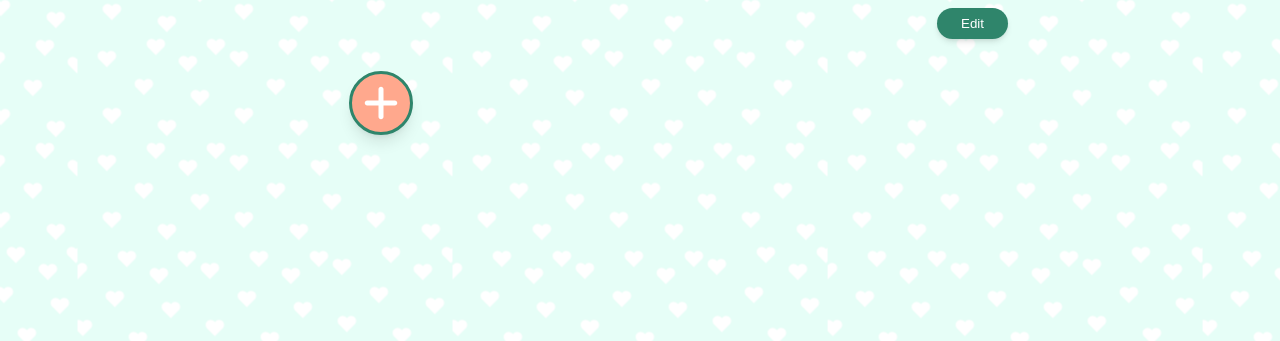
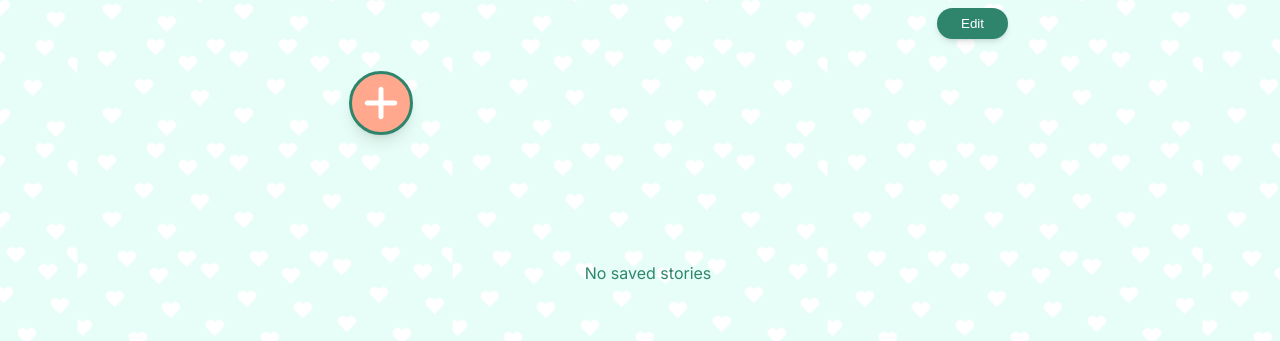
Before and after one commit to EmelieJohanna/FairyTailor, a Next.js app in the folder frontend/: page /SavedStories in a window 1280 px wide. Shown: the part 143-484 px from the top of the page. Built offline with nearby package versions, Linux system fonts and the light colour scheme.

Commit message:
savedStories styling. Lade till en text för när det inte finns några sparade stories

```diff
--- a/frontend/app/SavedStories/components/StoryThumbnail.jsx
+++ b/frontend/app/SavedStories/components/StoryThumbnail.jsx
@@ -15,17 +15,17 @@ const StoryThumbnail = ({
         <img
           src={story.image_url}
           alt={story.story_title}
-          className="w-[160px] h-auto md:w-[200px] object-cover rounded-lg"
+          className="w-[160px] h-auto md:w-[200px] object-cover rounded-lg border-solid border-dark-green"
         />
         <div className="flex flex-col items-center mt-4">
           <button
-            className="p-1 md:p-3 w-[160px] md:w-[200px] text-[12px] text-center bg-[#9bf2d9] text-black border-[2px] border-solid shadow-md shadow-gray-400 border-[#2f856b] cursor-pointer active:shadow-none"
+            className="p-1 md:p-2 w-[160px] md:w-[200px] md:text-[16px] text-center bg-[#9bf2d9] text-black border-[2px] border-solid shadow-md shadow-gray-400 border-[#2f856b] cursor-pointer active:shadow-none"
             onClick={onLoadFromSavedPage}
           >
             Continue
           </button>
           <button
-            className="p-1 md:p-3  mt-2 w-[160px] md:w-[200px] text-[12px] text-center bg-[#9bf2d9] text-black border-[2px] border-solid shadow-md shadow-gray-400 border-[#2f856b] cursor-pointer active:shadow-none"
+            className="p-1 md:p-2  mt-2 w-[160px] md:w-[200px] md:text-[16px] text-center bg-[#9bf2d9] text-black border-[2px] border-solid shadow-md shadow-gray-400 border-[#2f856b] cursor-pointer active:shadow-none"
             onClick={onLoadFromStart}
           >
             Start from beginning
--- a/frontend/app/SavedStories/page.js
+++ b/frontend/app/SavedStories/page.js
@@ -129,7 +129,24 @@ const SavedStories = () => {
           <div className="flex flex-col justify-center mb-16 md:mb-28">
             <AddStoryBtn />
           </div>
-          {savedStories.map((story) => (
+          {savedStories.length === 0 ? (
+            <p className="text-center col-span-2 sm:col-span-3 text-dark-green">
+              No saved stories
+            </p>
+          ) : (
+            savedStories.map((story) => (
+              <StoryThumbnail
+                key={story.id}
+                className="story-thumbnail cursor-pointer"
+                onLoadFromSavedPage={() => loadStory(story, true)}
+                onLoadFromStart={() => loadStory(story, false)}
+                story={story}
+                isEditing={isEditing}
+                onDelete={() => openModal(story.id)}
+              />
+            ))
+          )}
+          {/* {savedStories.map((story) => (
             <StoryThumbnail
               key={story.id}
               className="story-thumbnail cursor-pointer"
@@ -139,7 +156,7 @@ const SavedStories = () => {
               isEditing={isEditing}
               onDelete={() => openModal(story.id)}
             />
-          ))}
+          ))} */}
         </div>
 
         {selectedStory && (
```
